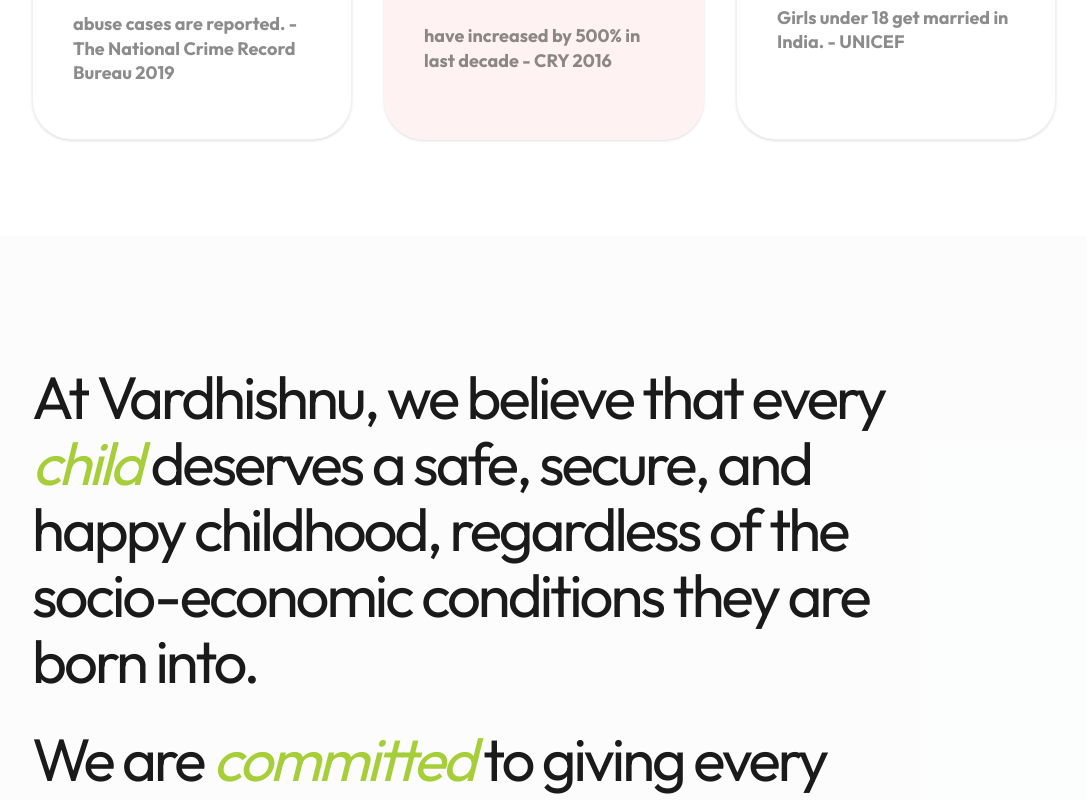
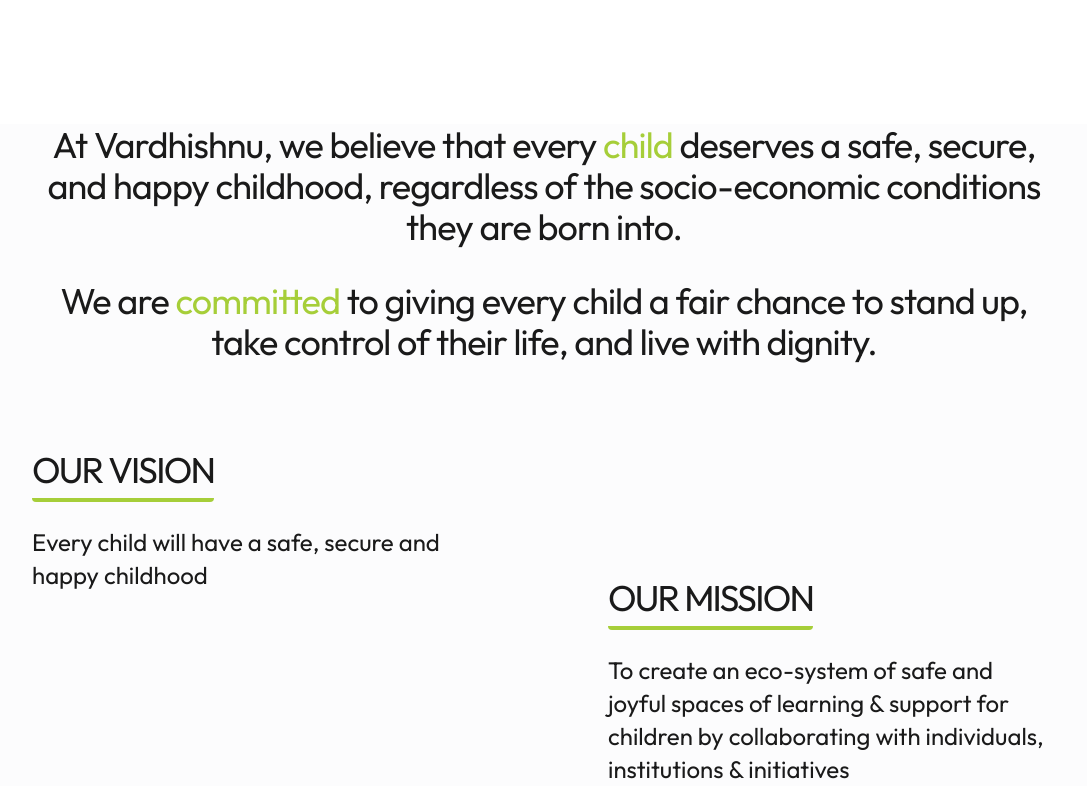
Before and after one commit to raunak234362/Vardhishnu, a React (Vite) app: page /why-children in a window 1280 px wide. Shown: the part 1840-2640 px from the top of the page, without its empty margins (96-1183 px from the left). Built offline with nearby package versions, Linux system fonts and the light colour scheme; no server answers.

Commit message:
refactor: update UI styling, adjust component layouts, and refine program navigation links

```diff
--- a/src/components/Footer.tsx
+++ b/src/components/Footer.tsx
@@ -6,6 +6,7 @@
   Instagram,
   Facebook,
   Youtube,
+  PhoneIcon,
 } from "lucide-react";
 import data from "../data/data.json";
 import Logo from "../assets/Logo_Vardhishnu.jpg";
@@ -94,7 +95,7 @@
               <li>
                 <a
                   href="#"
-                  className="text-primary font-bold hover:underline transition-all"
+                  className="text-primary hover:underline transition-all"
                 >
                   Donate Now
                 </a>
@@ -138,8 +139,8 @@
             </h4>
             <div className="space-y-8">
               <div className="flex gap-5 items-center">
-                <div className="w-12 h-12 rounded-full bg-primary/5 flex shrink-0 items-center justify-center text-primary border border-primary/10">
-                  <Phone size={20} />
+                <div className="w-12 h-12 rounded-full bg-primary flex shrink-0 items-center justify-center text-primary border border-primary/10">
+                  <PhoneIcon size={20} className="text-white"/>
                 </div>
                 <div className="space-y-1">
                   <div className="text-dark font-bold text-lg">Call us</div>
@@ -152,8 +153,8 @@
                 </div>
               </div>
               <div className="flex gap-5 items-center">
-                <div className="w-12 h-12 rounded-full bg-primary/5 flex shrink-0 items-center justify-center text-primary border border-primary/10">
-                  <Mail size={20} />
+                <div className="w-12 h-12 rounded-full bg-primary flex shrink-0 items-center justify-center text-primary border border-primary/10">
+                  <Mail size={20} className="text-white"/>
                 </div>
                 <div className="space-y-1">
                   <div className="text-dark font-bold text-lg">Mail Us</div>
@@ -166,8 +167,8 @@
                 </div>
               </div>
               <div className="flex gap-5 items-center">
-                <div className="w-12 h-12 rounded-full bg-primary/5 flex shrink-0 items-center justify-center text-primary border border-primary/10">
-                  <MapPin size={20} />
+                <div className="w-12 h-12 rounded-full bg-primary flex shrink-0 items-center justify-center text-primary border border-primary/10">
+                  <MapPin size={20} className="text-white"/>
                 </div>
                 <div className="space-y-1">
                   <div className="text-dark font-bold text-lg">Visit Us</div>
--- a/src/components/Home/OurPrograms.tsx
+++ b/src/components/Home/OurPrograms.tsx
@@ -1,4 +1,5 @@
 import { motion } from "framer-motion";
+import { Link } from "react-router-dom";
 import data from "../../data/data.json";
 import { getImageUrl } from "../../utils/imageUrl";
 import LazyImage from "../common/LazyImage";
@@ -41,9 +42,12 @@
                 <p className="text-white/90 text-lg font-semibold leading-relaxed mb-6">
                   {program.description}
                 </p>
-                <button className="self-end text-primary font-bold hover:underline flex items-center text-right gap-2 group-hover:gap-3 text-lg transition-all">
+                <Link
+                  to={program.link}
+                  className="self-end text-primary font-bold hover:underline flex items-center text-right gap-2 group-hover:gap-3 text-lg transition-all"
+                >
                   Read More
-                </button>
+                </Link>
               </div>
             </motion.div>
           ))}
--- a/src/components/OurPrograms/ProgramList.tsx
+++ b/src/components/OurPrograms/ProgramList.tsx
@@ -95,7 +95,7 @@
                         key={idx}
                         className="flex items-center gap-3 text-dark/80 font-bold tracking-tight"
                       >
-                        <Heart className="w-5 h-5 text-primary fill-primary" />
+                        <Heart className="w-5 h-5 text-red-500 fill-red-500" />
                         <span>{point}</span>
                       </li>
                     ))}
--- a/src/components/WhyChildren/Commitment.tsx
+++ b/src/components/WhyChildren/Commitment.tsx
@@ -2,38 +2,38 @@
 
 const Commitment = () => {
   return (
-    <section className="py-32 bg-gray-50/50">
+    <section className="bg-gray-50/50">
       <div className="container-custom">
         <motion.div
           initial={{ opacity: 0, y: 30 }}
           whileInView={{ opacity: 1, y: 0 }}
           viewport={{ once: true }}
-          className="space-y-12 text-left"
+          className=" mx-auto text-center space-y-12"
         >
-          <div className="space-y-8 max-w-4xl">
-            <h2 className="text-3xl md:text-6xl text-dark leading-[1.1] tracking-tighter">
+          <div className="space-y-8">
+            <h2 className="text-3xl md:text-4xl text-semibold leading-[1.15] tracking-tight">
               At Vardhishnu, we believe that every{" "}
-              <span className="text-primary italic">child</span> deserves a
+              <span className="text-primary">child</span> deserves a
               safe, secure, and happy childhood, regardless of the
               socio-economic conditions they are born into.
             </h2>
 
-            <h2 className="text-3xl md:text-6xl text-dark leading-[1.1] tracking-tighter">
-              We are <span className="text-primary italic">committed</span> to
+            <h2 className="text-3xl md:text-4xl text-semibold leading-[1.15] tracking-tight">
+              We are <span className="text-primary">committed</span> to
               giving every child a fair chance to stand up, take control of
               their life, and live with dignity.
             </h2>
           </div>
 
-          <div className="pt-8 mb-24">
+          {/* <div className="pt-8 mb-24">
             <motion.div
               animate={{ scale: [1, 1.1, 1] }}
               transition={{ duration: 3, repeat: Infinity }}
-              className="w-16 h-1 bg-primary rounded-full transition-all duration-300"
+              className="w-16 h-1 bg-primary mx-auto rounded-full"
             />
-          </div>
+          </div> */}
 
-          <div className="grid grid-cols-1 md:grid-cols-2 gap-16 md:gap-32 text-left relative">
+          <div className="grid grid-cols-1 md:grid-cols-2 gap-16 md:gap-32 pt-10 text-left relative">
             {/* Vision */}
             <motion.div
               initial={{ opacity: 0, x: -30 }}
@@ -41,10 +41,10 @@
               viewport={{ once: true }}
               className="space-y-6"
             >
-              <h3 className="text-3xl text-dark tracking-tighter uppercase inline-block relative border-b-4 border-primary pb-2 rounded-sm">
+              <h3 className="text-4xl text-semibold tracking-tighter uppercase inline-block relative border-b-4 border-primary pb-2 rounded-sm">
                 OUR VISION
               </h3>
-              <p className="text-xl md:text-2xl font-bold text-dark/70 leading-snug">
+              <p className="text-xl md:text-2xl leading-snug">
                 Every child will have a safe, secure and happy childhood
               </p>
             </motion.div>
@@ -56,10 +56,10 @@
               viewport={{ once: true }}
               className="space-y-6 md:mt-32"
             >
-              <h3 className="text-3xl text-dark tracking-tighter uppercase inline-block relative border-b-4 border-primary pb-2 rounded-sm">
+              <h3 className="text-4xl text-semibold tracking-tighter uppercase inline-block relative border-b-4 border-primary pb-2 rounded-sm">
                 OUR MISSION
               </h3>
-              <p className="text-xl md:text-2xl font-bold text-dark/70 leading-snug">
+              <p className="text-xl md:text-2xl leading-snug">
                 To create an eco-system of safe and joyful spaces of learning &
                 support for children by collaborating with individuals,
                 institutions & initiatives
--- a/src/components/WhyChildren/WhyChildrenHero.tsx
+++ b/src/components/WhyChildren/WhyChildrenHero.tsx
@@ -6,7 +6,7 @@
   const { title, introduction, rights } = appData.whychildren;
 
   return (
-    <section className="py-24 bg-white">
+    <section className="bg-white">
       <div className="container-custom">
         <div className="grid grid-cols-1 lg:grid-cols-2 gap-16 items-start">
           <motion.div
--- a/src/data/data.json
+++ b/src/data/data.json
@@ -57,7 +57,7 @@
         "name": "Anandghar",
         "description": "Community learning centers for children from vulnerable backgrounds to connect, share and reflect.",
         "image": "q_auto,f_auto/v1774764807/2._Home_vlsogu.jpg",
-        "link": "/programs/anandghar"
+        "link": "/our-programs/anandghar-approach"
       },
       {
         "name": "Anandghar Fellowship",
--- a/src/layout/WhyChildren.tsx
+++ b/src/layout/WhyChildren.tsx
@@ -4,7 +4,7 @@
 
 const WhyChildren = () => {
   return (
-    <main className="bg-white pt-20">
+    <main className="bg-white pt-20 space-y-10">
       <WhyChildrenHero />
       <Stats />
       <Commitment />
```
